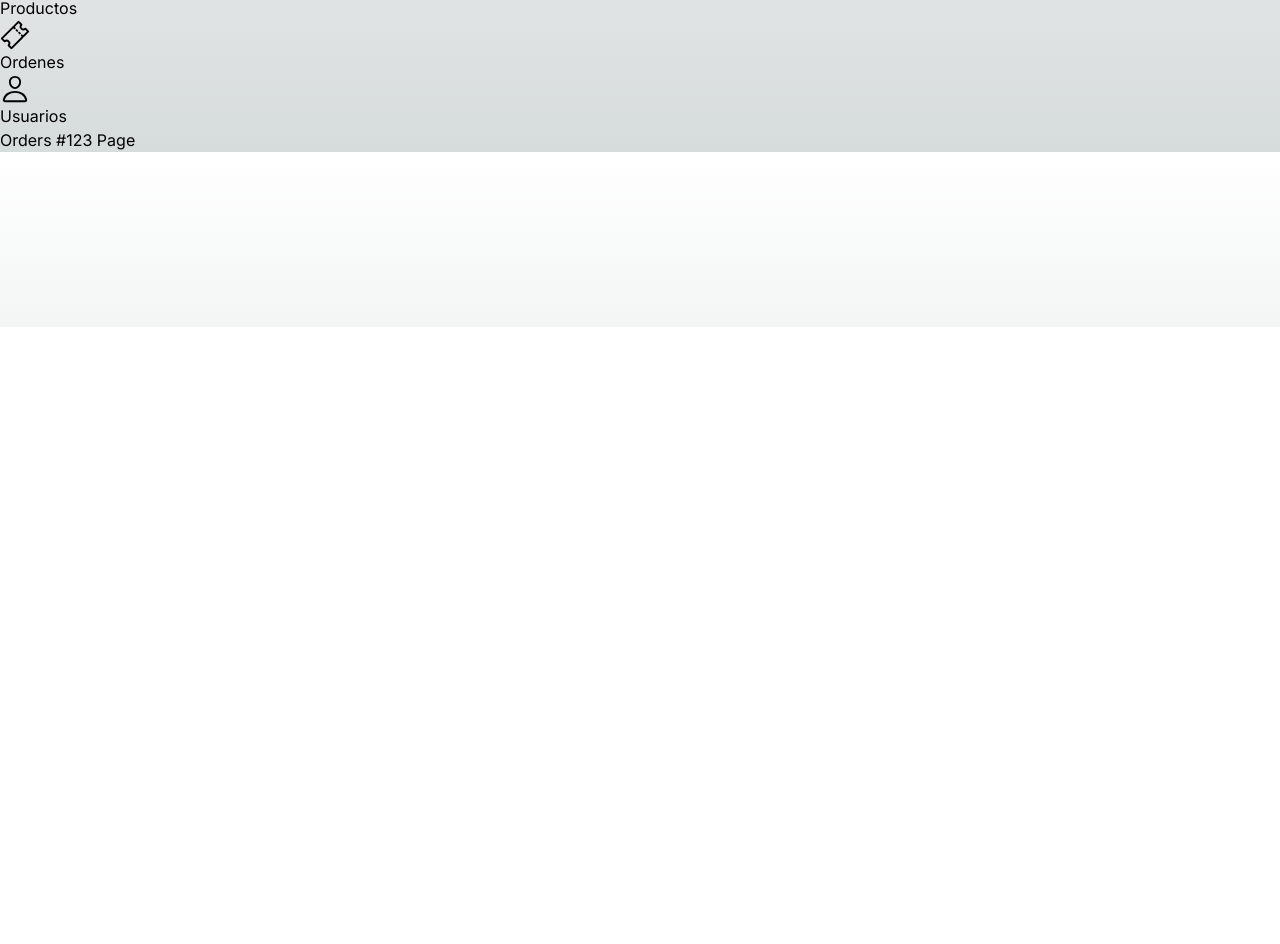
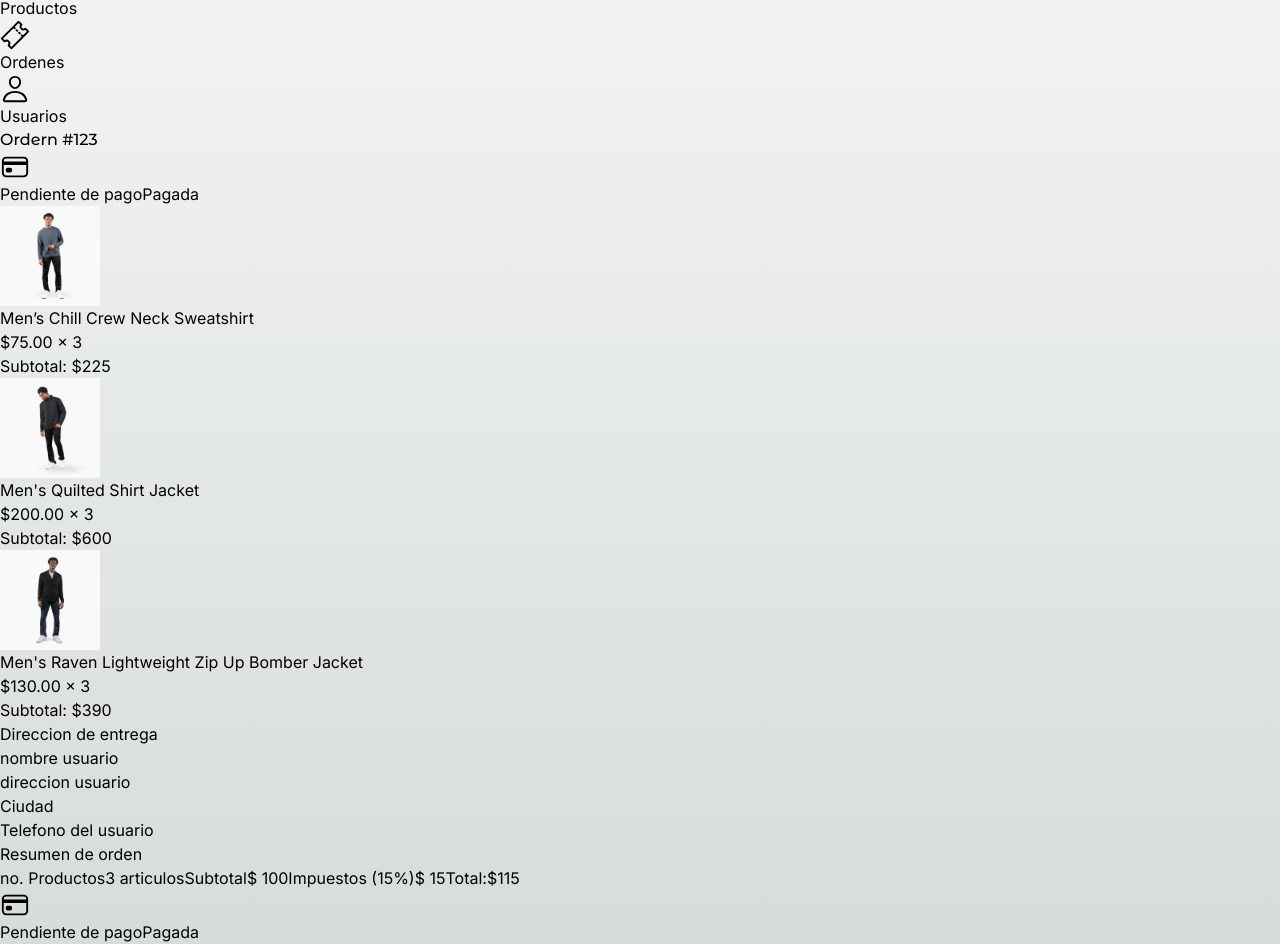
Before and after one commit to cristiangar14/04-teslo-shop, a Next.js app: page /orders/123 in a window 1280 px wide. Shown: the part 473-1417 px from the top of the page. Before the commit the page ends 800 px from the top, so only its background shows below. Built offline with nearby package versions, Linux system fonts and the light colour scheme.

Commit message:
feat(update): refine checkout page text and enhance order page layout with product details

```diff
--- a/src/app/(shop)/checkout/page.tsx
+++ b/src/app/(shop)/checkout/page.tsx
@@ -78,7 +78,7 @@ export default function CheckoutPage() {
 
               <p className="mb-5">
                 <span className="text-xs">
-                  Al hacer clic en &quot;Colocar orden&ldquo;, acepta nuestro <Link href="/terms">Términos y condiciones</Link> y <Link href="/privacy">Política de privacidad</Link>.
+                  Al hacer clic en &quot;Colocar orden&ldquo;, aceptas nuestros <Link href="/terms">Términos y condiciones</Link> y <Link href="/privacy">Política de privacidad</Link>.
                 </span>
               </p>
 
--- a/src/app/(shop)/orders/[id]/page.tsx
+++ b/src/app/(shop)/orders/[id]/page.tsx
@@ -1,8 +1,121 @@
 
-export default function OrderPage() {
+
+import { Title } from "@/components";
+import { initialData } from "@/seed/seed";
+import clsx from "clsx";
+import Image from "next/image";
+import { IoCardOutline } from "react-icons/io5";
+
+const productsInCart = [
+  initialData.products[0],
+  initialData.products[1],
+  initialData.products[2],
+]
+
+interface Props {
+  params: {
+    id: string
+  }
+}
+
+export default function OrderPage({ params }:Props) {
+  const { id } = params;
+
+  // TODO: varificar auth
+  // Todo: redirect
   return (
-    <div>
-      <h1>Orders #123 Page</h1>
+    <div className="flex justify-center items-center mb-72 px-10 sm.px-0">
+      <div className="flex flex-col w-[1000px]">
+        <Title title={`Ordern #${id}`} />
+        <div className="grid grid-cols-1 sm:grid-cols-2 gap-10">
+
+          {/* cart */}
+
+          <div className="flex flex-col mt-5">
+          <div className={
+            clsx(
+              "flex items-center rounded-lg py-2 px-3.5 text-xs font-bold text-white mb-5",
+              {
+                "bg-red-500": false,
+                "bg-green-500": true
+              }
+            )
+          }>
+            <IoCardOutline size={30} />
+            <span className="mx-2">Pendiente de pago</span>
+            <span className="mx-2">Pagada</span>
+          </div>
+
+          {/* items */}
+          {
+            productsInCart.map((product) => (
+              <div className="flex mb-5" key={product.slug}>
+                <Image
+                  src={`/products/${product.images[0]}`}
+                  alt={product.title}
+                  width={100}
+                  height={100}
+                  className="mr-5 rounded h-[100px]"
+                />
+                <div className="">
+                  <p>{ product.title }</p>
+                  <p>${ product.price.toFixed(2) } x 3</p>
+                  <p className="font-bold">Subtotal: ${product.price * 3}</p>
+
+                </div>
+              </div>
+            ))
+          }
+
+          </div>
+
+          {/* checkout */}
+
+          <div className="bg-white rounded-xl shadow-xl p-7 h-fit">
+            <h2 className="text-2xl mb-2">Direccion de entrega</h2>
+            <div className="mb-10 ">
+              <p className="text-xl">nombre usuario</p>
+              <p>direccion usuario</p>
+              <p>Ciudad</p>
+              <p>Telefono del usuario</p>
+            </div>
+            <div className="w-full h-0.5 rounded bg-gray-200 mb-10" />
+            <h2 className="text-2xl mb-2">Resumen de orden</h2>
+            <div className="grid grid-cols-2">
+              <span>no. Productos</span>
+              <span className="text-right">3 articulos</span>
+
+
+              <span>Subtotal</span>
+              <span className="text-right">$ 100</span>
+
+              <span>Impuestos (15%)</span>
+              <span className="text-right">$ 15</span>
+
+              <span className="text-2xl mt-5">Total:</span>
+              <span className="text-right text-2xl mt-5">$115</span>
+            </div>
+            <div className="mt-5 mb-2 w-full">
+
+            <div className={
+            clsx(
+              "flex items-center rounded-lg py-2 px-3.5 text-xs font-bold text-white mb-5",
+              {
+                "bg-red-500": false,
+                "bg-green-500": true
+              }
+            )
+          }>
+            <IoCardOutline size={30} />
+            <span className="mx-2">Pendiente de pago</span>
+            <span className="mx-2">Pagada</span>
+          </div>
+
+            </div>
+          </div>
+
+        </div>
+      </div>
     </div>
   );
 }
```
